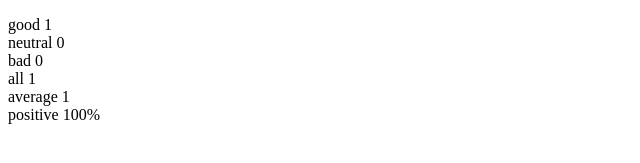
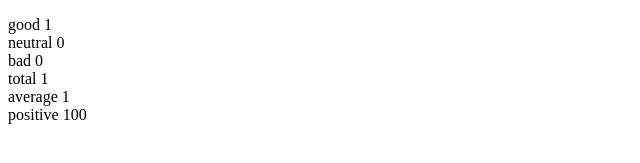
Before and after one commit to gitDiego0/FullStackCourse, a React (Create React App) app in the folder part1/: page / in a window 1280 px wide. Both pictures are taken after a click on the button "good". Shown: the part 165-328 px from the top of the page, without its empty margins (0-640 px from the left). Built offline with nearby package versions, Linux system fonts and the light colour scheme.

Commit message:
exercise 1.10

```diff
--- a/part1/src/index.js
+++ b/part1/src/index.js
@@ -2,18 +2,27 @@
 import ReactDOM from 'react-dom/client'
 import Header from './components/Header/Header'
 
-const Statistics = ({ good, neutral, bad, total }) => {
+// const Statistics = ({ good, neutral, bad, total }) => {
 
+//   return (
+//     <div>
+//       <span>good {good}</span> <br />
+//       <span>neutral {neutral}</span><br />
+//       <span>bad {bad}</span><br />
+//       <span>all {total}</span><br />
+//       <span>average {(good + neutral - bad) / total}</span><br />
+//       <span>positive {(good * 100) / total}%</span><br />
+//     </div>)
+// }
+
+const Statistics = ({ text, value }) => {
   return (
     <div>
-      <span>good {good}</span> <br />
-      <span>neutral {neutral}</span><br />
-      <span>bad {bad}</span><br />
-      <span>all {total}</span><br />
-      <span>average {(good + neutral - bad) / total}</span><br />
-      <span>positive {(good * 100) / total}%</span><br />
-    </div>)
+      <span>{text} {value}</span> <br />
+    </div>
+  )
 }
+
 
 const App = () => {
   // save clicks of each button to its own state
@@ -47,7 +56,15 @@
       </div>
       <Header title={'statics'} />
       {
-        total === 0 ? 'No feedback given' : <Statistics good={good} neutral={neutral} bad={bad} total={total} />
+        total === 0 ? 'No feedback given' : <>
+
+          <Statistics text="good" value={good} />
+          <Statistics text="neutral" value={neutral} />
+          <Statistics text="bad" value={bad} />
+          <Statistics text="total" value={total} />
+          <Statistics text="average" value={(good - bad) / total} />
+          <Statistics text="positive" value={(good * 100) / total} />
+        </>
       }
 
 
```
